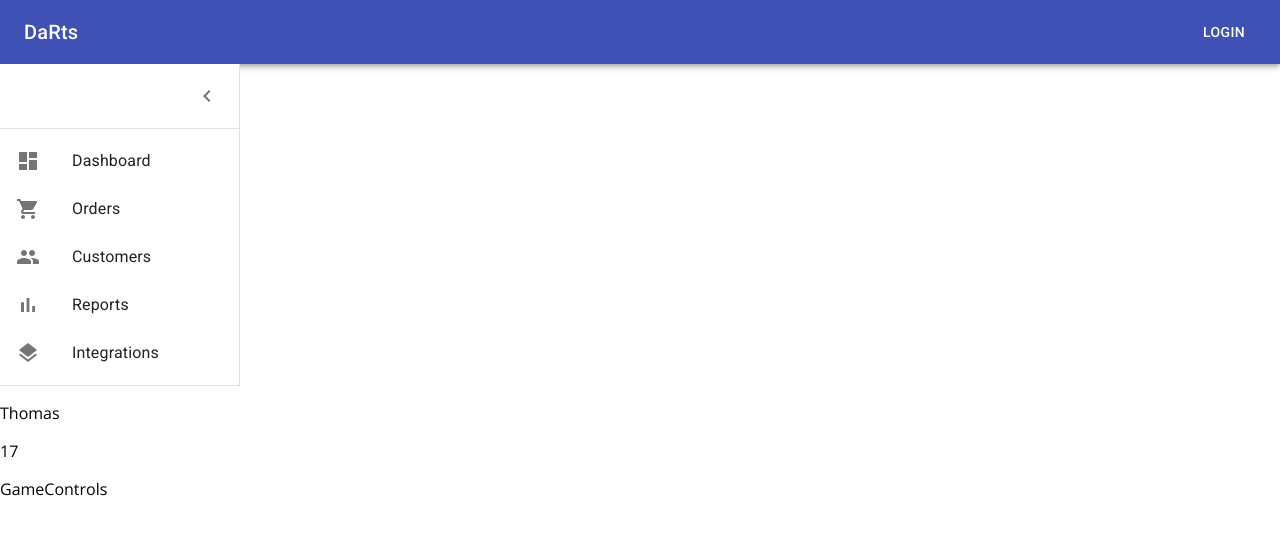
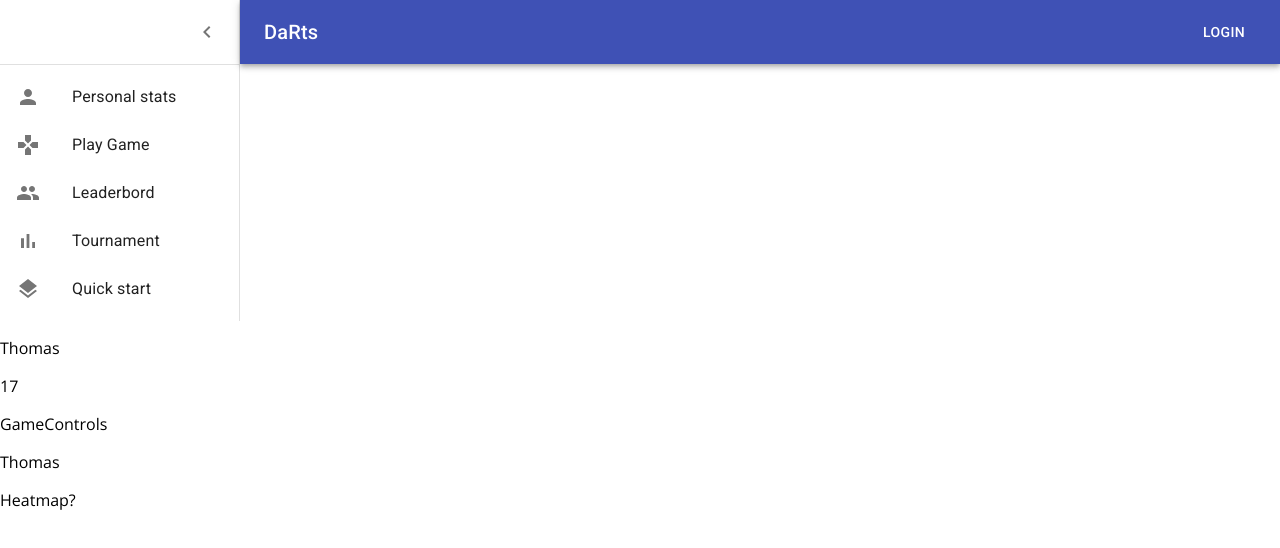
Before and after one commit to Thomas-Schuddinck/stage-darts, a React (Create React App) app in the folder frontend/: page /game in a window 1280 px wide. Shown: the top 548 px of the page. Built offline with nearby package versions, Linux system fonts and the light colour scheme.

Commit message:
sidelist, PersonalStats init

```diff
--- a/frontend/src/App.tsx
+++ b/frontend/src/App.tsx
@@ -1,7 +1,8 @@
 import React from 'react';
 import './App.css';
-import Layout from './hoc/Layout';
+import Layout from './hoc/Layout'
 import GameBuilder from './containers/GameBuilder/GameBuilder';
+import PersonalStatsBuilder from './containers/PersonalStatsBuilder/PersonalStatsBuilder';
 function App() {
   return (
     <div>
@@ -9,6 +10,7 @@ function App() {
       </header>
     <Layout>
       <GameBuilder></GameBuilder>
+      <PersonalStatsBuilder></PersonalStatsBuilder>
     </Layout>
     </div>
   );
--- a/frontend/src/components/Navigation/SideBar/SideList.tsx
+++ b/frontend/src/components/Navigation/SideBar/SideList.tsx
@@ -2,8 +2,8 @@ import React from 'react';
 import ListItem from '@material-ui/core/ListItem';
 import ListItemIcon from '@material-ui/core/ListItemIcon';
 import ListItemText from '@material-ui/core/ListItemText';
-import DashboardIcon from '@material-ui/icons/Dashboard';
-import ShoppingCartIcon from '@material-ui/icons/ShoppingCart';
+import PersonIcon from '@material-ui/icons/Person';
+import GamesIcon from '@material-ui/icons/Games';
 import PeopleIcon from '@material-ui/icons/People';
 import BarChartIcon from '@material-ui/icons/BarChart';
 import LayersIcon from '@material-ui/icons/Layers';
@@ -12,33 +12,33 @@ export const sideList = (
   <div>
     <ListItem button>
       <ListItemIcon>
-        <DashboardIcon />
+        <PersonIcon />
       </ListItemIcon>
-      <ListItemText primary="Dashboard" />
+      <ListItemText primary="Personal stats" />
     </ListItem>
     <ListItem button>
       <ListItemIcon>
-        <ShoppingCartIcon />
+        <GamesIcon />
       </ListItemIcon>
-      <ListItemText primary="Orders" />
+      <ListItemText primary="Play Game" />
     </ListItem>
     <ListItem button>
       <ListItemIcon>
         <PeopleIcon />
       </ListItemIcon>
-      <ListItemText primary="Customers" />
+      <ListItemText primary="Leaderbord" />
     </ListItem>
     <ListItem button>
       <ListItemIcon>
         <BarChartIcon />
       </ListItemIcon>
-      <ListItemText primary="Reports" />
+      <ListItemText primary="Tournament" />
     </ListItem>
     <ListItem button>
       <ListItemIcon>
         <LayersIcon />
       </ListItemIcon>
-      <ListItemText primary="Integrations" />
+      <ListItemText primary="Quick start" />
     </ListItem>
   </div>
 );
--- a/frontend/src/components/Navigation/Toolbar/MyToolbar.tsx
+++ b/frontend/src/components/Navigation/Toolbar/MyToolbar.tsx
@@ -67,6 +67,21 @@ const useStyles = makeStyles(theme => ({
     toolbar: {
       paddingRight: 24, // keep right padding when drawer closed
     },
+    appBar: {
+      zIndex: theme.zIndex.drawer + 1,
+      transition: theme.transitions.create(['width', 'margin'], {
+        easing: theme.transitions.easing.sharp,
+        duration: theme.transitions.duration.leavingScreen,
+      }),
+    },
+    appBarShift: {
+      marginLeft: drawerWidth,
+      width: `calc(100% - ${drawerWidth}px)`,
+      transition: theme.transitions.create(['width', 'margin'], {
+        easing: theme.transitions.easing.sharp,
+        duration: theme.transitions.duration.enteringScreen,
+      }),
+    },
   }));
 
   export default function MyToolbar() {
@@ -83,7 +98,7 @@ const useStyles = makeStyles(theme => ({
 
     return (
       <div className={classes.root}>
-        <AppBar position="static">
+        <AppBar position="absolute" className={clsx(classes.appBar, open && classes.appBarShift)}>
           <Toolbar className={classes.toolbar}>
             <IconButton edge="start" color="inherit" aria-label="menu" onClick={handleDrawerOpen} className={clsx(classes.menuButton, open && classes.menuButtonHidden)}>
               <MenuIcon />
@@ -108,7 +123,6 @@ const useStyles = makeStyles(theme => ({
         </div>
         <Divider />
         <List>{sideList}</List>
-        <Divider />
       </Drawer>
       </div>
 
--- /dev/null
+++ b/frontend/src/components/PersonalStats/Person.tsx
@@ -0,0 +1,14 @@
+import React, { Component } from 'react';
+
+class Person extends Component {
+    render() {
+        return (
+            <div>
+                <p>Thomas</p>
+            </div>
+        );
+
+    };
+}
+
+export default Person;
--- /dev/null
+++ b/frontend/src/containers/PersonalStatsBuilder/PersonalStatsBuilder.tsx
@@ -0,0 +1,16 @@
+import React, {Component} from 'react';
+import Person from '../../components/PersonalStats/Person'
+import Aux from '../../hoc/Wrap';
+
+class PersonalStatsBuilder extends Component {
+    render () {
+        return (
+            <Aux>
+                <Person/>
+                <div>Heatmap?</div>
+            </Aux>
+        );
+    }
+}
+
+export default PersonalStatsBuilder;
--- a/frontend/src/hoc/Layout.js
+++ b/frontend/src/hoc/Layout.tsx
@@ -2,7 +2,8 @@ import React from 'react';
 import Aux from './Wrap';
 import './Layout.css';
 import Toolbar from '../components/Navigation/Toolbar/MyToolbar';
-const layout = (props) => (
+
+const layout = (props: { children: React.ReactNode; }) => (
     <Aux>
         <Toolbar/>
         <main className='Content'>
```
